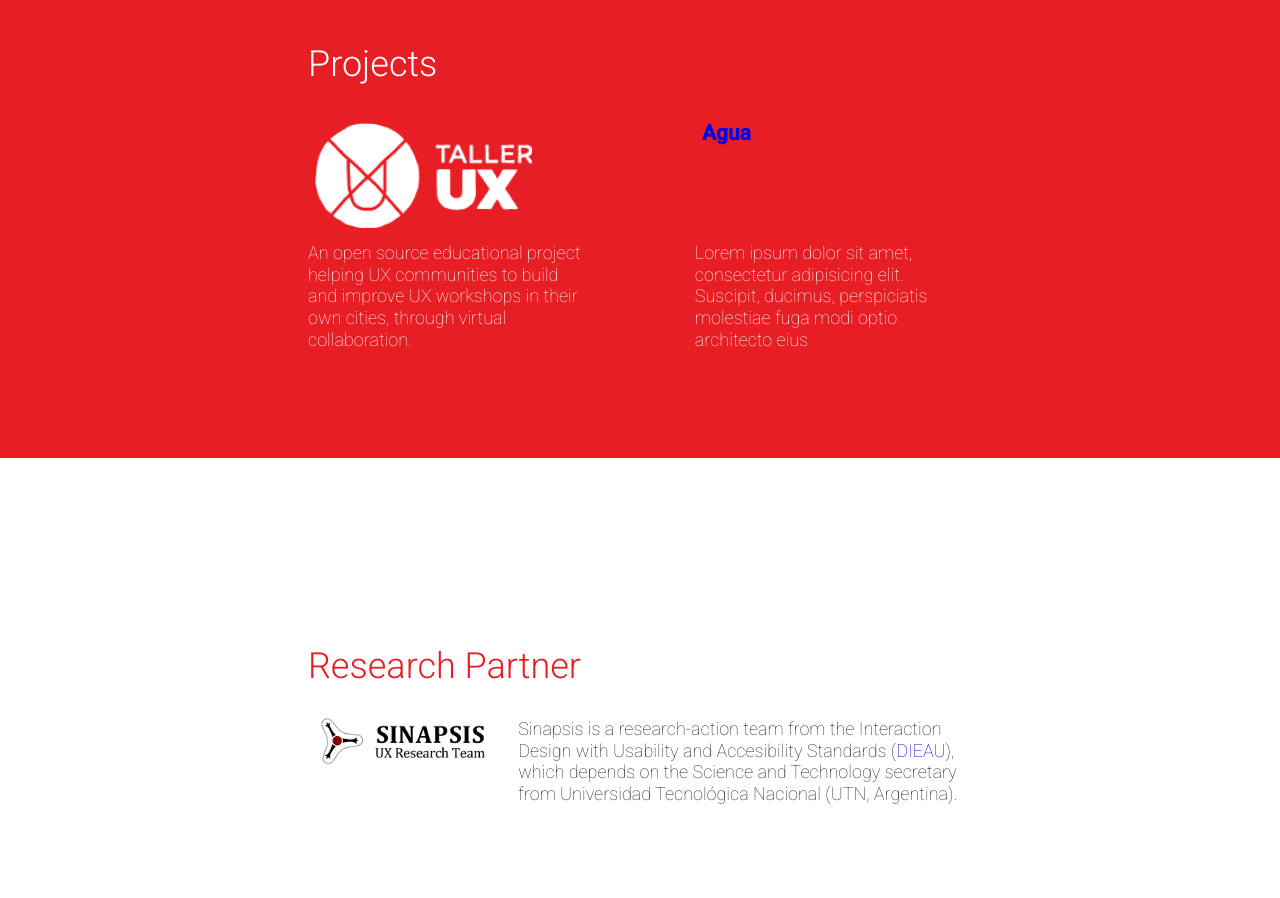
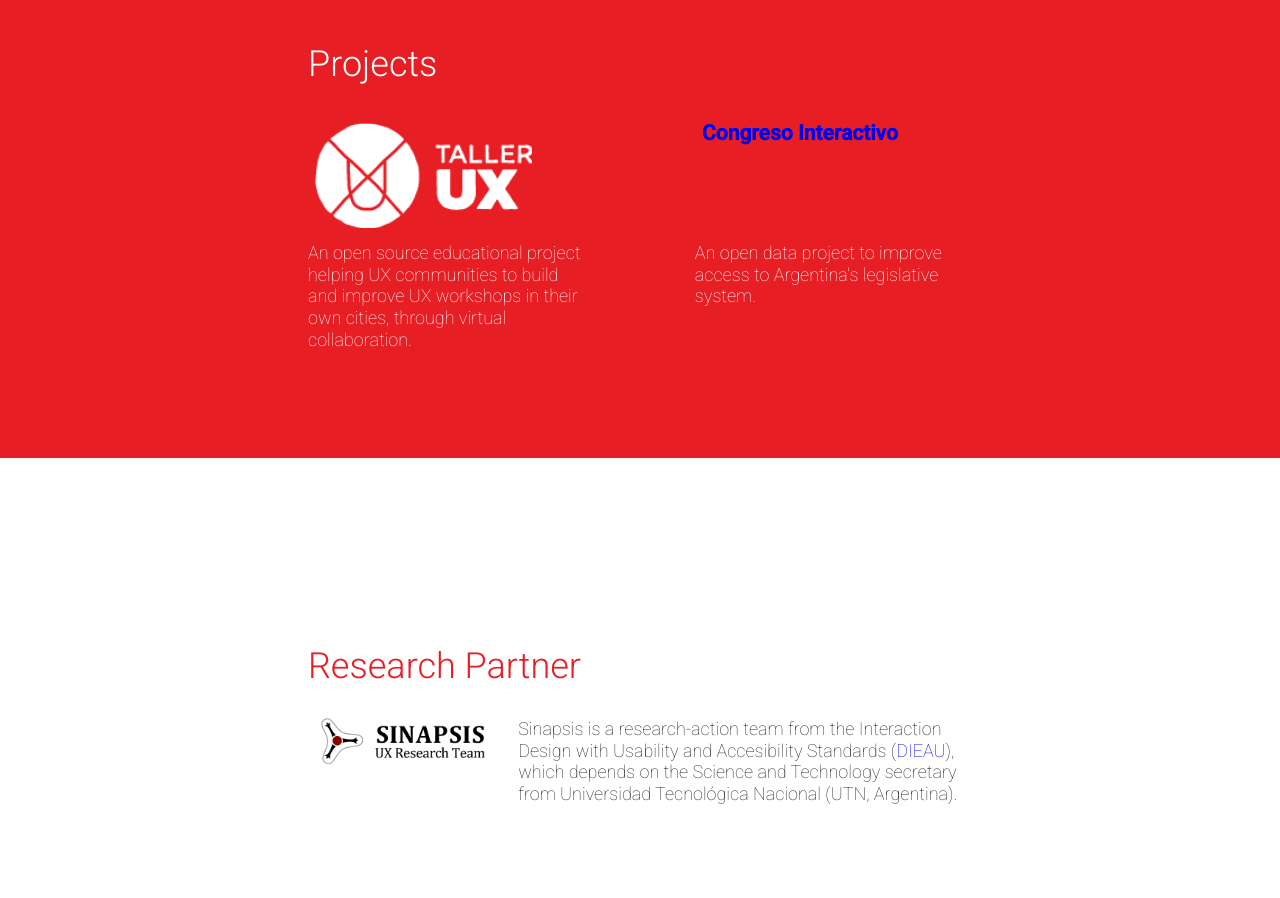
Before and after one commit to tallerux/tallerux-landing, a website: page interactores/index.html in a window 1280 px wide. Shown: the part 1780-2678 px from the top of the page. Drawn offline with nearby package versions, Linux system fonts and the light colour scheme.

Commit message:
adding congreso interactivo

```diff
--- a/interactores/index.html
+++ b/interactores/index.html
@@ -84,8 +84,8 @@
             <p>An open source educational project helping UX communities to build and improve UX workshops in their own cities, through virtual collaboration.</p>
           </li>
           <li class="project-container">
-            <h3><a href="#" class="agua-project">Agua</a></h3>
-            <p>Lorem ipsum dolor sit amet, consectetur adipisicing elit. Suscipit, ducimus, perspiciatis molestiae fuga modi optio architecto eius</p>
+            <h3><a href="#" class="project-ci">Congreso Interactivo</a></h3>
+            <p>An open data project to improve access to Argentina's legislative system.</p>
           </li>
         </ul>
       </div>
```
Also changed, not shown: interactores/img/congreso-interactivo.svg (added).
